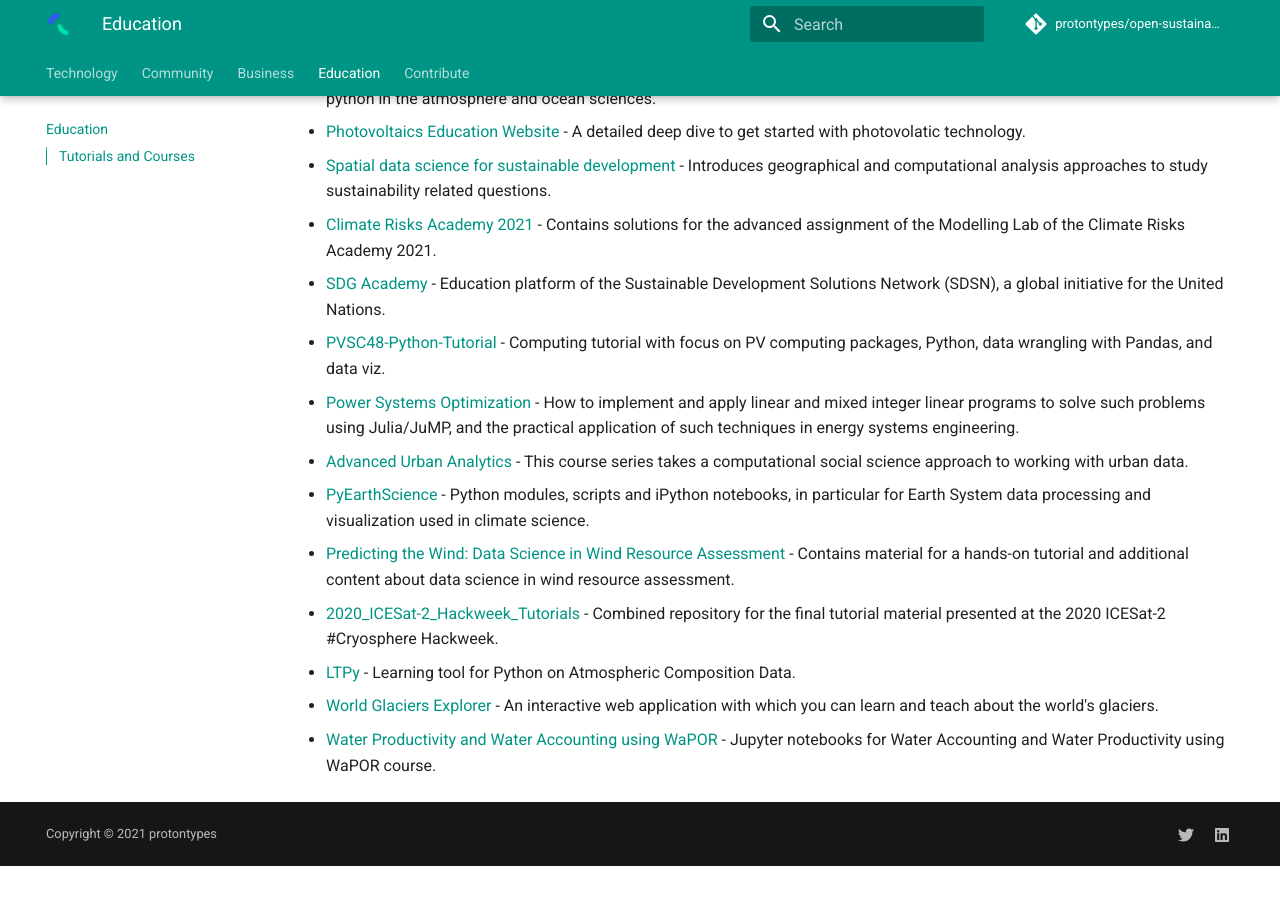
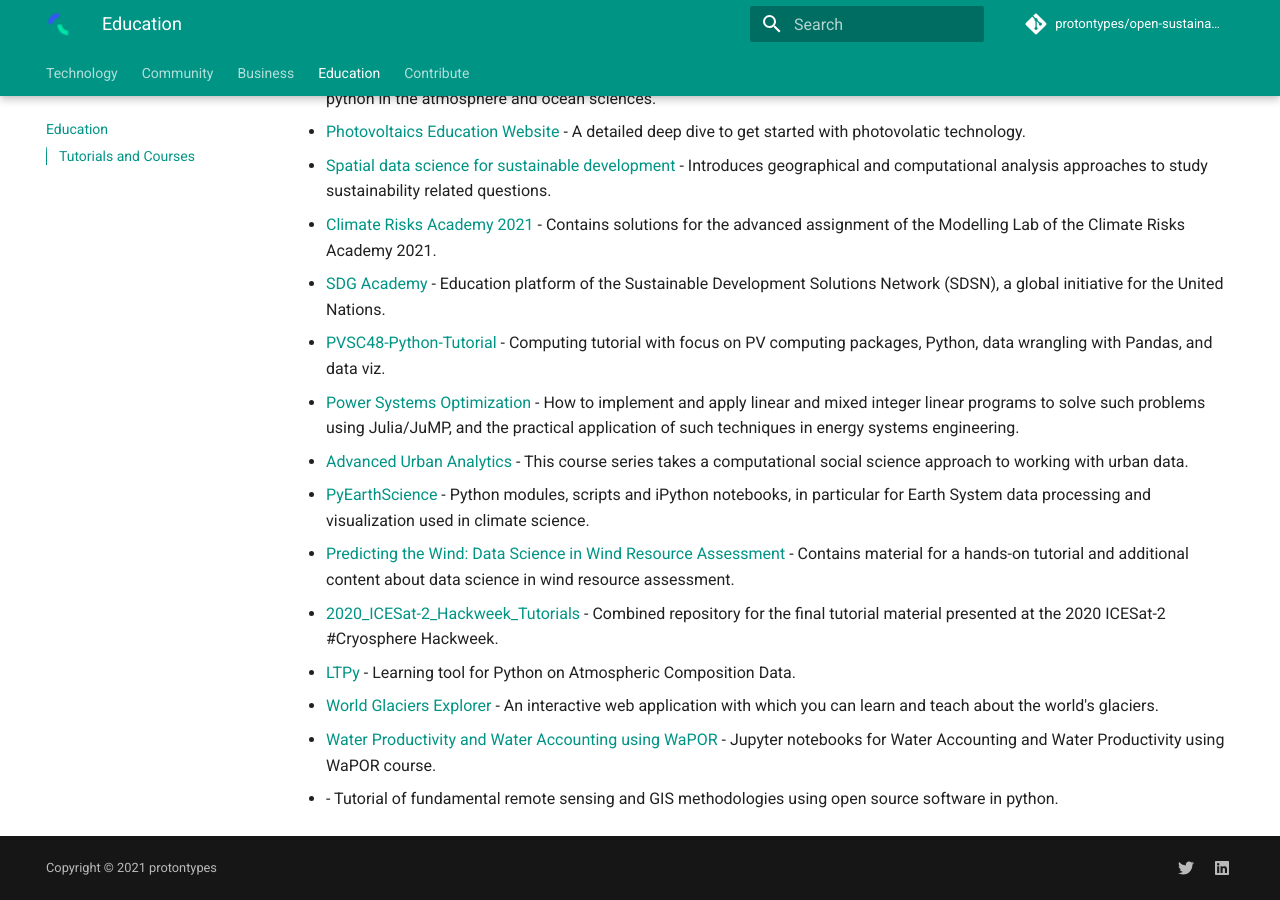
Before and after one commit to protontypes/open-sustainable-technology, an MkDocs documentation site: the page built from docs/education.md, in a window 1280 px wide and 900 px high, scrolled down 1372 px. Built offline with MkDocs 1.6.1 and Material for MkDocs 9.7.7, drawn with Linux system fonts in a browser that asks for light colours; comment, search, counter and statistics services are not loaded; before the commit the page ends 2238 px from its top, so only the background shows below that.

Commit message:
Update education.md
Tutorial of fundamental remote sensing and GIS methodologies using #opensource #python https://github.com/patrickcgray/open-geo-tutorial @clifgray @patrickcgray #sustainabledevelpment #sdgs #jupyther

```diff
--- a/docs/education.md
+++ b/docs/education.md
@@ -42,3 +42,4 @@
 - [LTPy](https://gitlab.eumetsat.int/eumetlab/atmosphere/atmosphere) - Learning tool for Python on Atmospheric Composition Data.
 - [World Glaciers Explorer](https://github.com/OGGM/world-glacier-explorer) - An interactive web application with which you can learn and teach about the world's glaciers.
 - [Water Productivity and Water Accounting using WaPOR](https://github.com/wateraccounting/WAPOROCW) - Jupyter notebooks for Water Accounting and Water Productivity using WaPOR course.
+- [](https://github.com/patrickcgray/open-geo-tutorial) - Tutorial of fundamental remote sensing and GIS methodologies using open source software in python.
```
